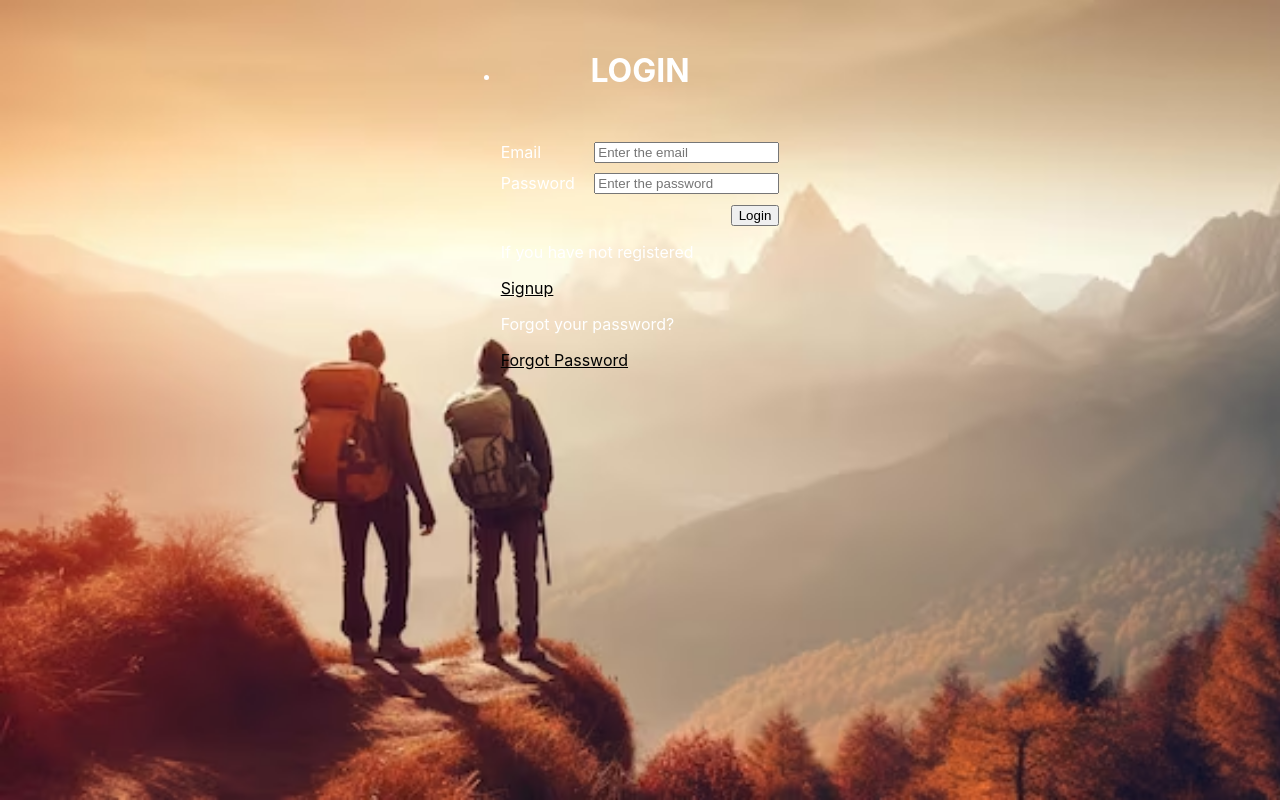
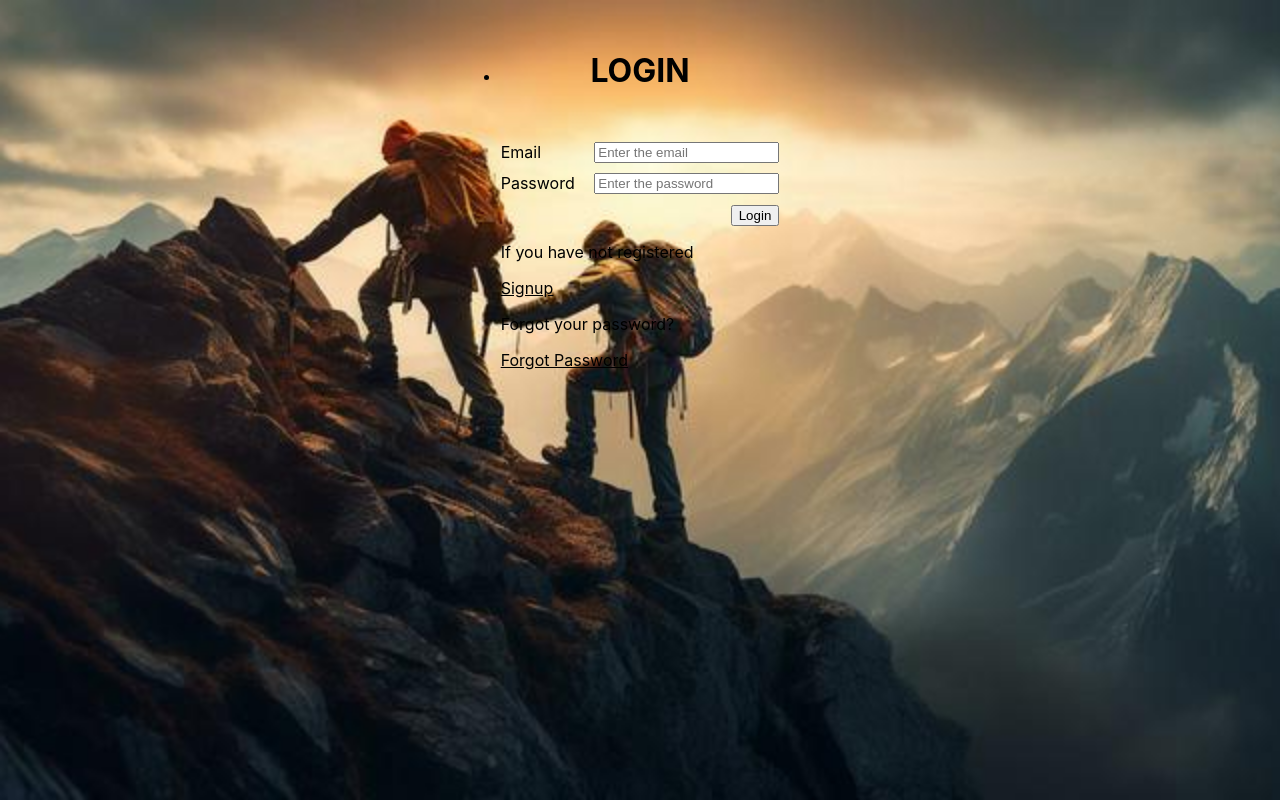
Before and after one commit to anamiikarajesh/details, a React (Create React App) app: page /login in a window 1280 px wide. Built offline with nearby package versions, Linux system fonts and the light colour scheme.

Commit message:
Update login.jsx

```diff
--- a/src/component/login.jsx
+++ b/src/component/login.jsx
@@ -23,7 +23,7 @@ function Login ()
 
         }
     return(
-        <div class="contents" style={{"backgroundImage":'url(stand.avif)',height:'100vh',backgroundSize:'cover',color:'white'}}>
+        <div class="contents" style={{"backgroundImage":'url(vec.jpg)',height:'100vh',backgroundSize:'cover',color:'black'}}>
         <div class="content" style={{"display": "list-item",
                 "justifyContent": "center",
                 "marginInline":'auto',
```
